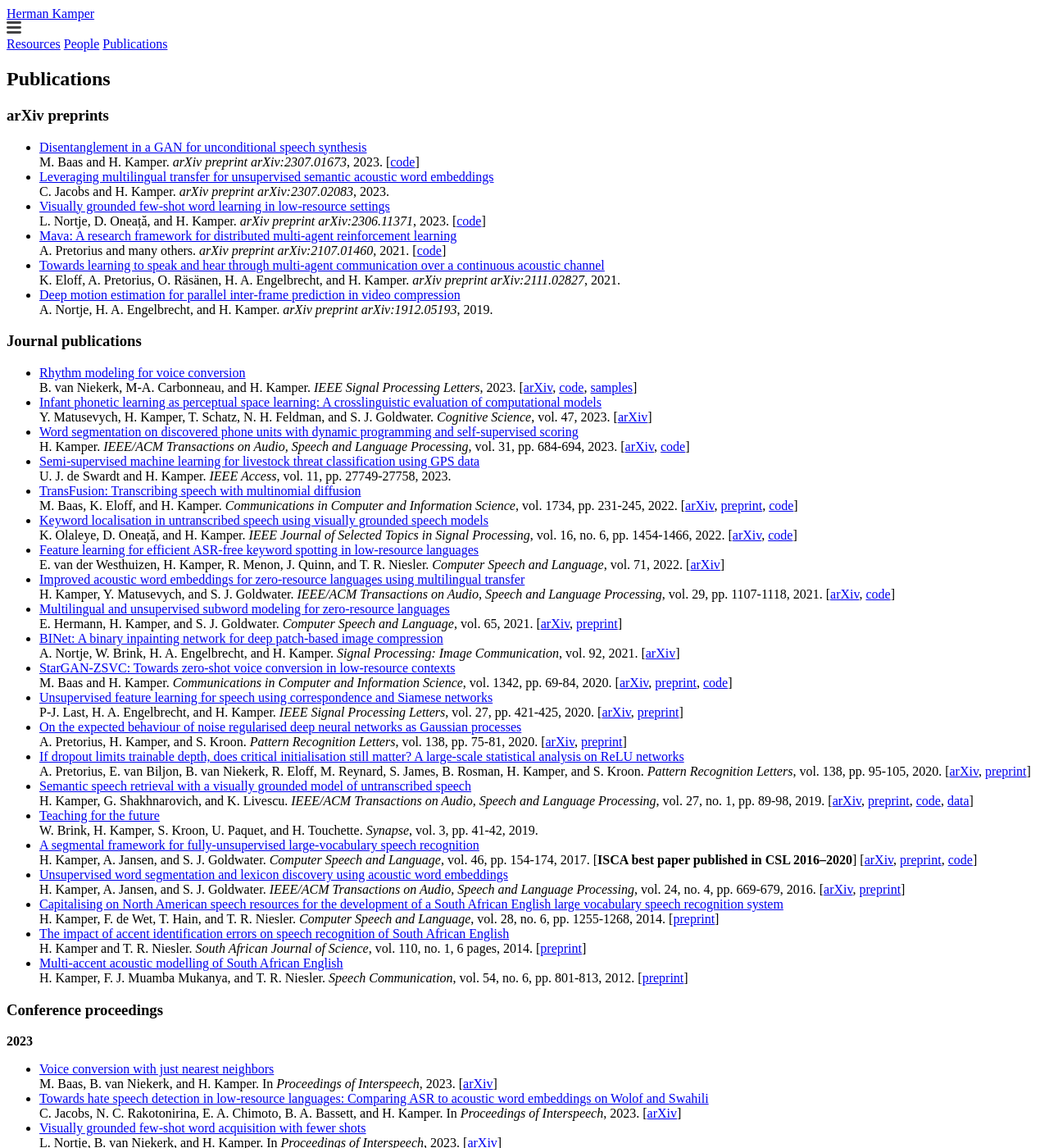
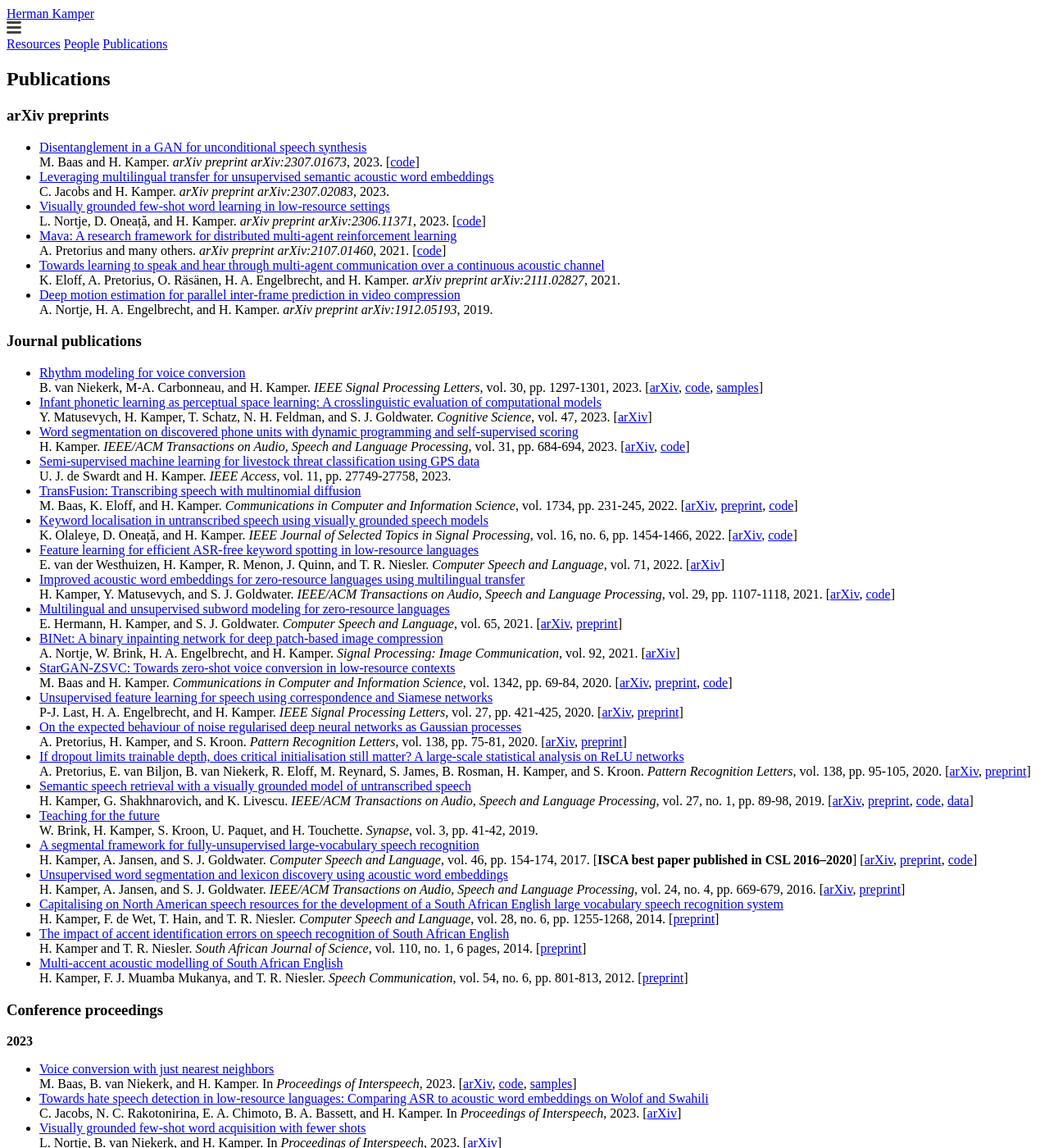
Before and after one commit to kamperh/kamperh.github.io, a Jekyll site: the page built from publications.md, in a window 1280 px wide and 1400 px high. Shown: the whole window at 82% size. Built offline with Jekyll 4.4.1, drawn with Linux system fonts in a browser that asks for light colours; a style sheet for code colours, icons or effects is not loaded.

Commit message:
Update publications.md

```diff
--- a/publications.md
+++ b/publications.md
@@ -31,7 +31,7 @@ order: 3
 ### Journal publications
 
 - [Rhythm modeling for voice conversion](https://doi.org/10.1109/LSP.2023.3313515)
-  B. van Niekerk, M-A. Carbonneau, and H. Kamper. *IEEE Signal Processing Letters*, 2023.
+  B. van Niekerk, M-A. Carbonneau, and H. Kamper. *IEEE Signal Processing Letters*, vol. 30, pp. 1297-1301, 2023.
   [[arXiv](https://arxiv.org/abs/2307.06040), [code](https://github.com/bshall/urhythmic), [samples](https://ubisoft-laforge.github.io/speech/urhythmic)]
 - [Infant phonetic learning as perceptual space learning: A crosslinguistic evaluation of computational models](https://doi.org/10.1111/cogs.13314)
   Y. Matusevych, H. Kamper, T. Schatz, N. H. Feldman, and S. J. Goldwater. *Cognitive Science*, vol. 47, 2023.
@@ -99,7 +99,7 @@ order: 3
 
 - [Voice conversion with just nearest neighbors]({{site.url}}/papers/baas+vanniekerk+kamper_interspeech2023.pdf)
   M. Baas, B. van Niekerk, and H. Kamper. In *Proceedings of Interspeech*, 2023.
-  [[arXiv](https://arxiv.org/abs/2305.18975)]
+  [[arXiv](https://arxiv.org/abs/2305.18975), [code](https://github.com/bshall/knn-vc/), [samples](https://bshall.github.io/knn-vc/)]
 - [Towards hate speech detection in low-resource languages: Comparing ASR to acoustic word embeddings on Wolof and Swahili]({{site.url}}/papers/jacobs+rakotonirina+chimoto+bassett+kamper_interspeech2023.pdf)
   C. Jacobs, N. C. Rakotonirina, E. A. Chimoto, B. A. Bassett, and H. Kamper. In *Proceedings of Interspeech*, 2023.
   [[arXiv](https://arxiv.org/abs/2306.00410)]
```
